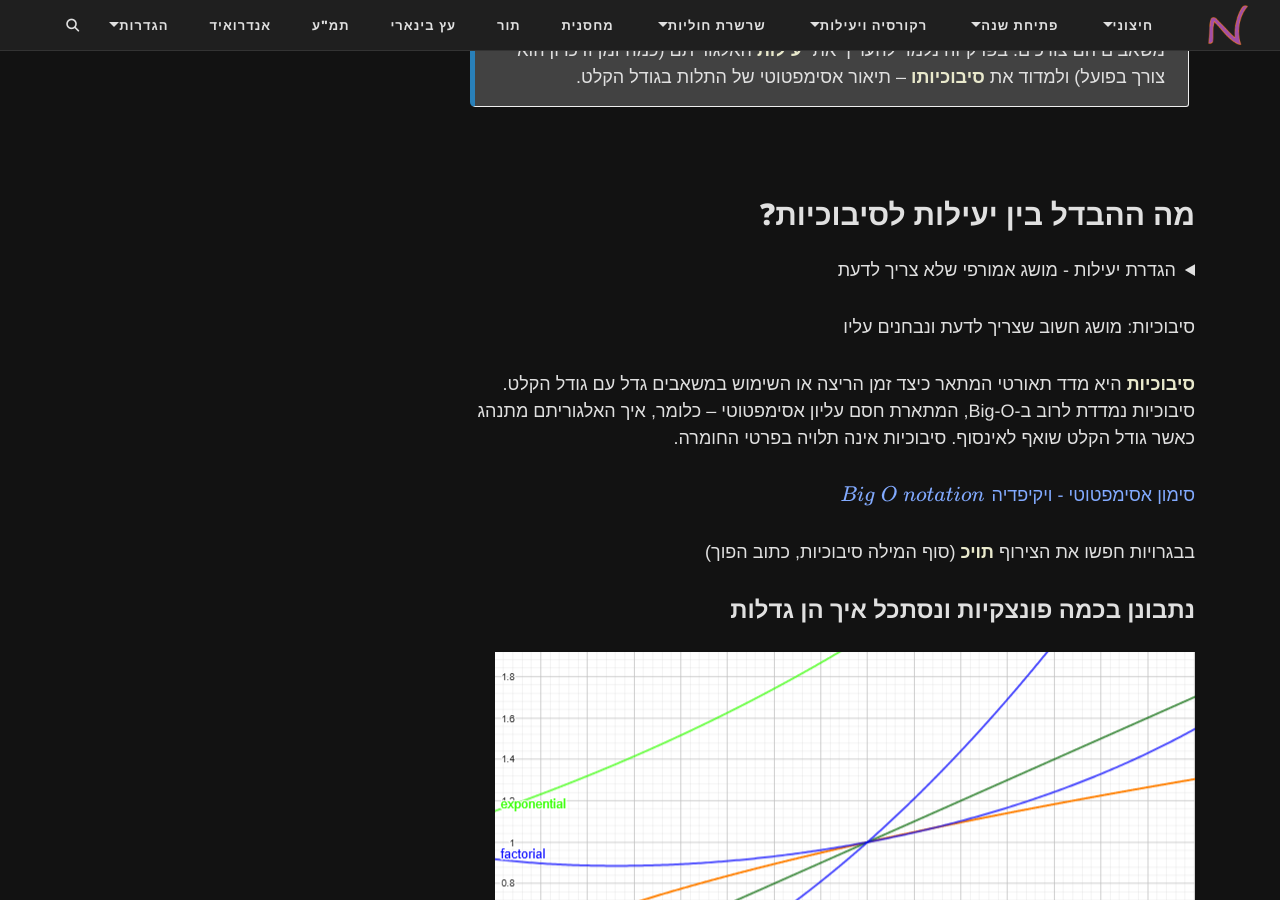
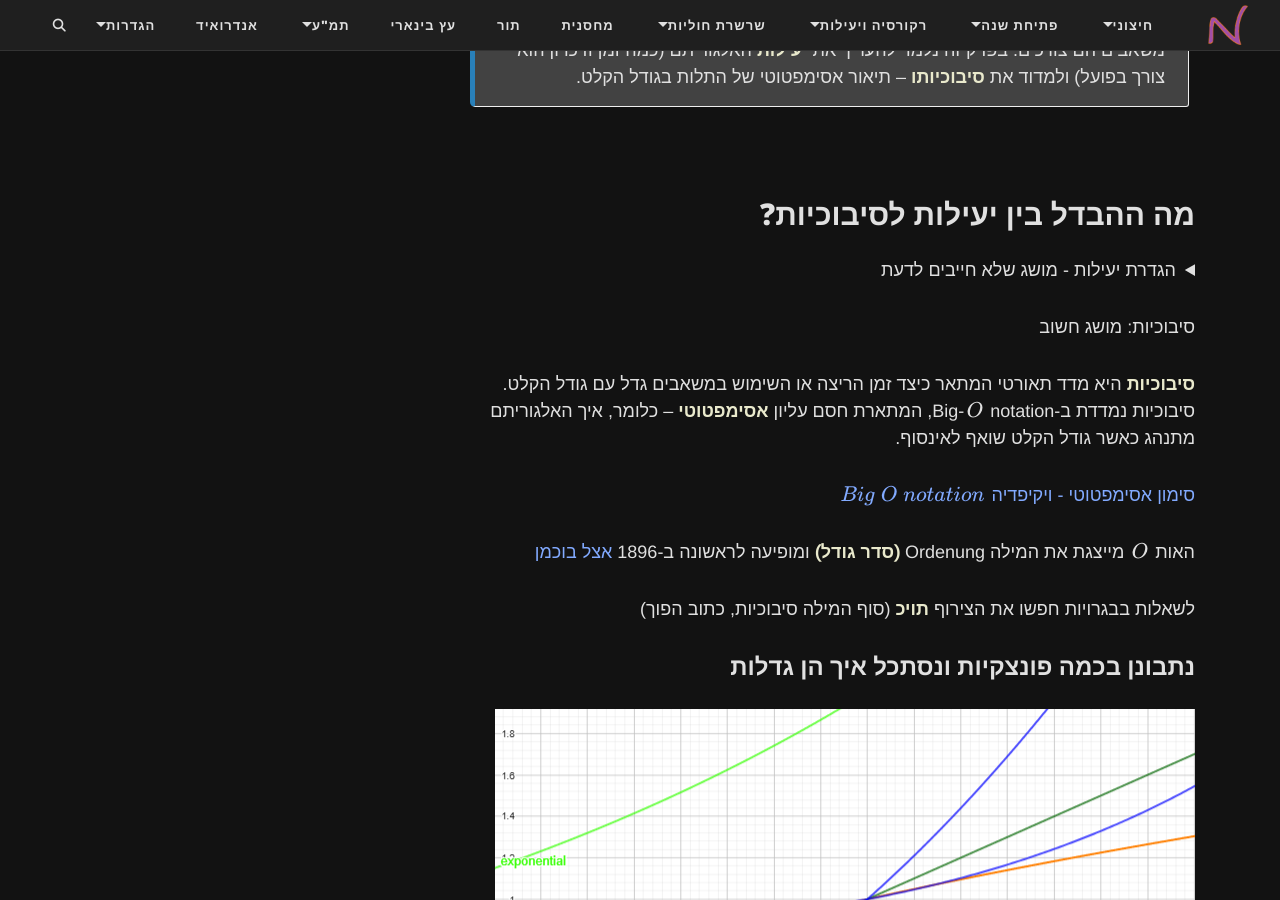
Before and after one commit to 3strategy/BeautifulMivney, a Jekyll site: the page built from mivney/1recursionAndComplexity/Chapter2.md, in a window 1280 px wide and 900 px high, scrolled down 418 px. Built offline with Jekyll 4.4.1, drawn with Linux system fonts in a browser that asks for light colours; formulas are drawn with MathJax 3; comment, search, counter and statistics services are not loaded; some of the changed text lies outside the part shown.

```diff
--- a/_config.yml
+++ b/_config.yml
@@ -64,7 +64,7 @@ navbar-links:
   תמ"ע:
   #   - פולימורפיזם מאמר: "/oop/M2018.L.sam-compare.pdf"
   #   - מצגת מני והרדי: "/oop/oop1Meni-Hardi.pptx"
-
+  - בגרויות: "/oop/Bagruyot"
 
   אנדרואיד:
   #   - תיקון גרסאות: "/android/versionUpdates"
--- a/mivney/1recursionAndComplexity/Chapter2.md
+++ b/mivney/1recursionAndComplexity/Chapter2.md
@@ -19,22 +19,34 @@ lang: he
 ## מה ההבדל בין יעילות לסיבוכיות?
 
 <details markdown="1">
-<summary>הגדרת יעילות - מושג אמורפי שלא צריך לדעת</summary>
+<summary>הגדרת יעילות - מושג שלא חייבים לדעת</summary>
 
-**יעילות:(לא צריך לדעת)** (Performance) בודקת את הזמן, הזיכרון ומשאבים אחרים שהאלגוריתם צורך במערכת מסוימת. למשל, כמה שניות לוקח לאלגוריתם לרוץ על מחשב ספציפי וכמה זיכרון RAM הוא משתמש. יעילות מושפעת מפרטי החומרה, שפת התכנות ומהמימוש.
+**יעילות:(לא צריך לדעת)** (Efficiency)
+
+יעילות מתייחסת למשאבים רבים, וביניהם:
+
+* שימוש במעבד (זמן)
+* שימוש בזיכרון
+* שימוש בדיסק
+* שימוש ברשת
+
+אנחנו נתמקד רק בשימוש במעבד (זמן). לצורך זה נלמד למצוא סיבוכיות זמן ריצה, או בקיצור, סיבוכיות.
 
 [הערך בויקיפדיה]("https://he.wikipedia.org/wiki/%D7%99%D7%A2%D7%99%D7%9C%D7%95%D7%AA_%D7%90%D7%9C%D7%92%D7%95%D7%A8%D7%99%D7%AA%D7%9E%D7%99%D7%AA#:~:text=%D7%91%D7%9E%D7%93%D7%A2%D7%99%20%D7%94%D7%9E%D7%97%D7%A9%D7%91%2C%20%D7%99%D7%A2%D7%99%D7%9C%D7%95%D7%AA%20%D7%90%D7%9C%D7%92%D7%95%D7%A8%D7%99%D7%AA%D7%9E%D7%99%D7%AA,%D7%99%D7%A9%20%D7%9C%D7%A6%D7%9E%D7%A6%D7%9D%20%D7%90%D7%AA%20%D7%94%D7%A9%D7%99%D7%9E%D7%95%D7%A9%20%D7%91%D7%9E%D7%A9%D7%90%D7%91%D7%99%D7%9D.")
 
 
 </details>
 
-סיבוכיות: מושג חשוב שצריך לדעת ונבחנים עליו
+סיבוכיות: מושג חשוב
 
-**סיבוכיות** היא מדד תאורטי המתאר כיצד זמן הריצה או השימוש במשאבים גדל עם גודל הקלט. סיבוכיות נמדדת לרוב ב‑Big‑O, המתארת חסם עליון אסימפטוטי – כלומר, איך האלגוריתם מתנהג כאשר גודל הקלט שואף לאינסוף. סיבוכיות אינה תלויה בפרטי החומרה.
+**סיבוכיות** היא מדד תאורטי המתאר כיצד זמן הריצה או השימוש במשאבים גדל עם גודל הקלט. סיבוכיות נמדדת ב‑Big‑$$O$$ notation, המתארת חסם עליון **אסימפטוטי** – כלומר, איך האלגוריתם מתנהג כאשר גודל הקלט שואף לאינסוף.
 
 [סימון אסימפטוטי - ויקיפדיה $$Big\;O\;notation$$](https://he.wikipedia.org/wiki/%D7%A1%D7%99%D7%9E%D7%95%D7%9F_%D7%90%D7%A1%D7%99%D7%9E%D7%A4%D7%98%D7%95%D7%98%D7%99)
 
-בבגרויות חפשו את הצירוף **תויכ** (סוף המילה סיבוכיות, כתוב הפוך)
+האות $$O$$ מייצגת את המילה Ordenung **(סדר גודל)** ומופיעה לראשונה ב-1896 [אצל בוכמן](https://archive.org/stream/dieanalytischeza00bachuoft#page/400/mode/2up)
+
+
+לשאלות בבגרויות חפשו את הצירוף **תויכ** (סוף המילה סיבוכיות, כתוב הפוך)
 
 ### נתבונן בכמה פונצקיות ונסתכל איך הן גדלות
 <a href="https://www.geogebra.org/classic/fewgtr4n" target="_blank">
@@ -95,7 +107,7 @@ graph TD
 
 ## אנליזה אסימפטוטית
 
-כאשר אנו משתמשים ב‑Big‑O אנחנו מתעניינים בגרועה מבין האפשרויות (Worst‑Case). לפעמים ניתן לזהות גם **מקרה ממוצע** ו‑**המקרה טוב**. אך ההתייחסות היא תמיד למצב הגרוע ביותר.
+כאשר אנו משתמשים ב‑Big‑O אנחנו מתעניינים בגרועה מבין האפשרויות (Worst‑Case). לפעמים ניתן לזהות גם **מקרה ממוצע** ו‑**המקרה טוב**, אך ההתייחסות היא תמיד למצב הגרוע ביותר.
 
 
 ## כיצד לקבוע מה הסיבוכיות Big O
```
Also changed, not shown: other parts of mivney/1recursionAndComplexity/Chapter2.md (+1 -1 lines), cst/4stack/Ex4a1stack.md (+2 -1 lines), oop/Bagruyot.md (added, +15 -0 lines), 2 other files.
